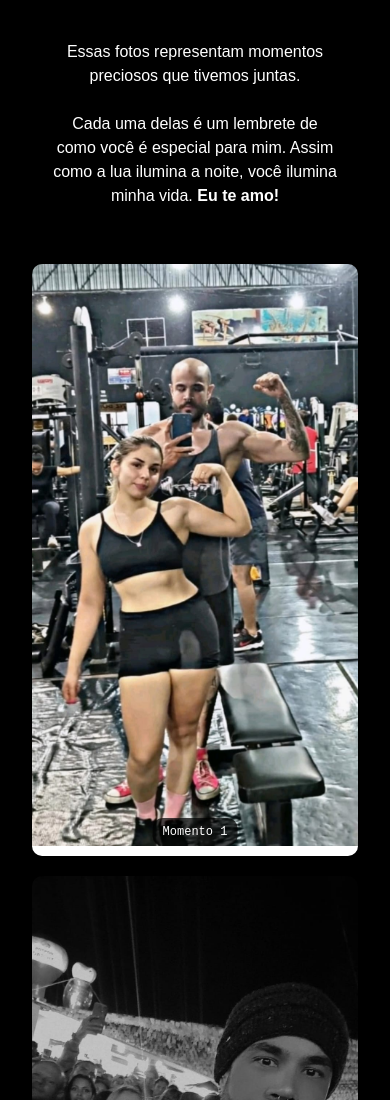
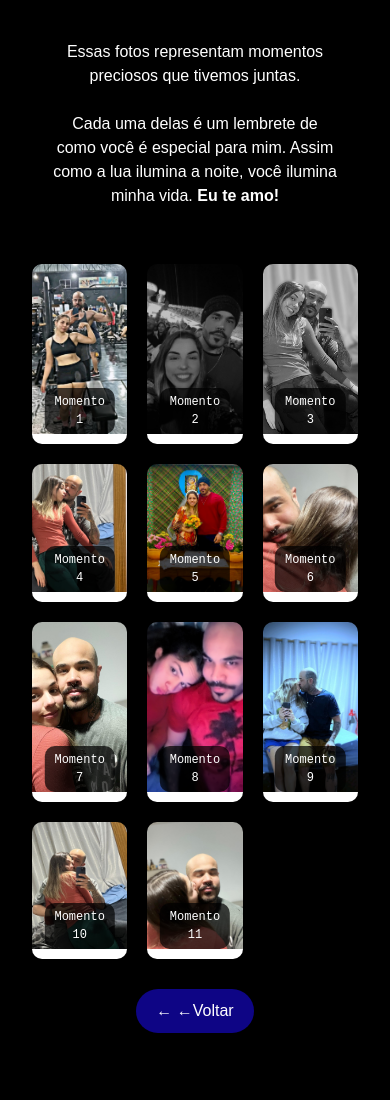
Before and after one commit to LariSevilha/surprise-re, a plain HTML site: page index2.html in a window 390 px wide. Shown: the top 1100 px of the page. After the commit the page ends 1063 px from the top, so only its background shows below. Drawn offline with nearby package versions, Linux system fonts and the light colour scheme.

Commit message:
test gallery mobile

```diff
--- a/index2.html
+++ b/index2.html
@@ -95,9 +95,18 @@
         }
 
         @media (max-width: 768px) {
+            .gallery {
+                grid-template-columns: repeat(3, 1fr);
+            }
+
             .gallery-item .caption {
                 font-size: 12px;
             }
+        }
+
+        /* Ajuste para garantir que as setas de navegação no Lightbox fiquem visíveis */
+        .lightbox-arrow {
+            z-index: 10000;
         }
     </style>
 </head>
@@ -105,7 +114,9 @@
 <body>
     <div class="container">
         <div class="text-card">
-            <p>Essas fotos representam momentos preciosos que tivemos juntas.<br><br> Cada uma delas é um lembrete de como você é especial para mim. Assim como a lua ilumina a noite, você ilumina minha vida. <strong>Eu te amo!</strong></p>
+            <p>Essas fotos representam momentos preciosos que tivemos juntas.<br><br> Cada uma delas é um lembrete de
+                como você é especial para mim. Assim como a lua ilumina a noite, você ilumina minha vida. <strong>Eu te
+                    amo!</strong></p>
         </div>
         <div class="gallery">
             <div class="gallery-item">
@@ -116,7 +127,7 @@
             </div>
             <!-- Repita este bloco para as outras imagens -->
             <script>
-                for (let i = 2; i <= 12; i++) {
+                for (let i = 2; i <= 11; i++) {
                     document.write(`
                         <div class="gallery-item">
                             <a href="img/${i}.jpeg" data-lightbox="gallery" data-title="Momento ${i}">
@@ -129,7 +140,7 @@
             </script>
         </div>
         <div class="back-button-container">
-            <a href="index.html" class="btn btn-primary">← Voltar</a>
+            <a href="index.html" class="btn btn-primary">← ←Voltar</a>
         </div>
     </div>
 </body>
```
